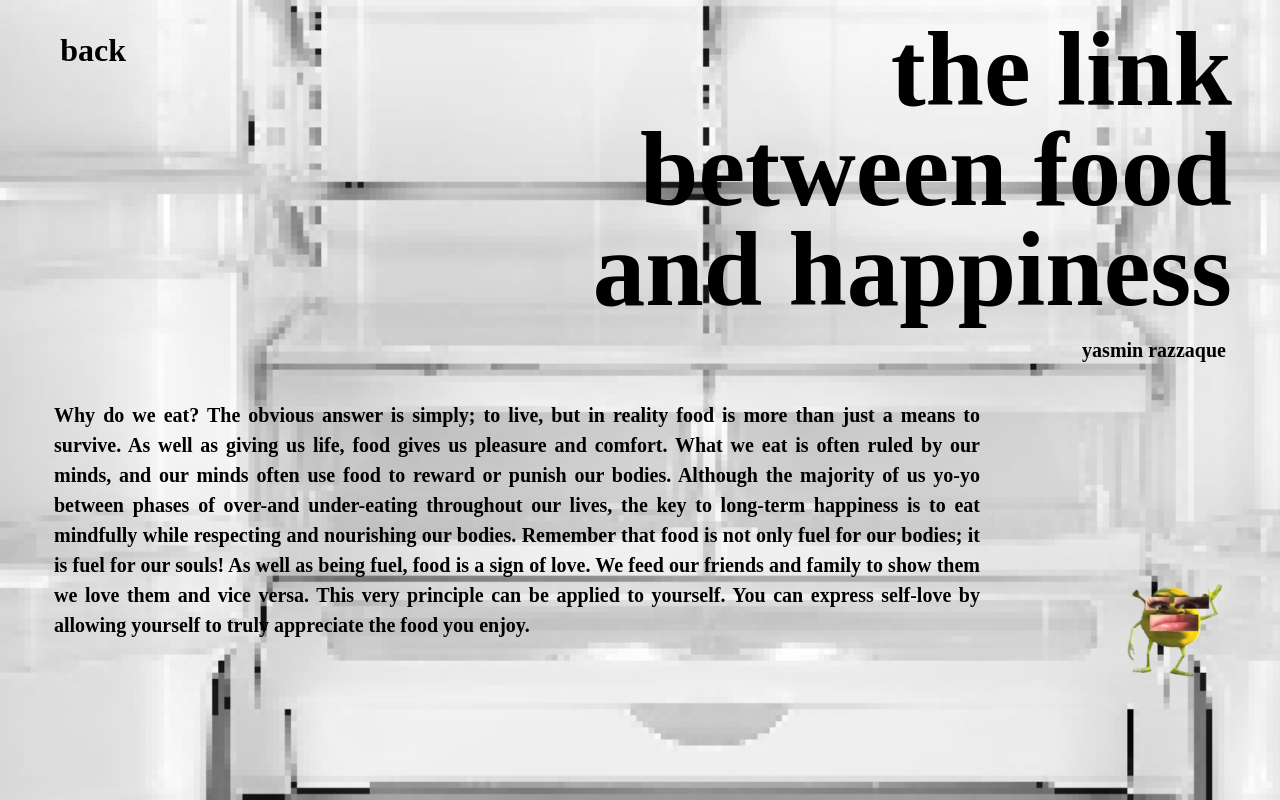
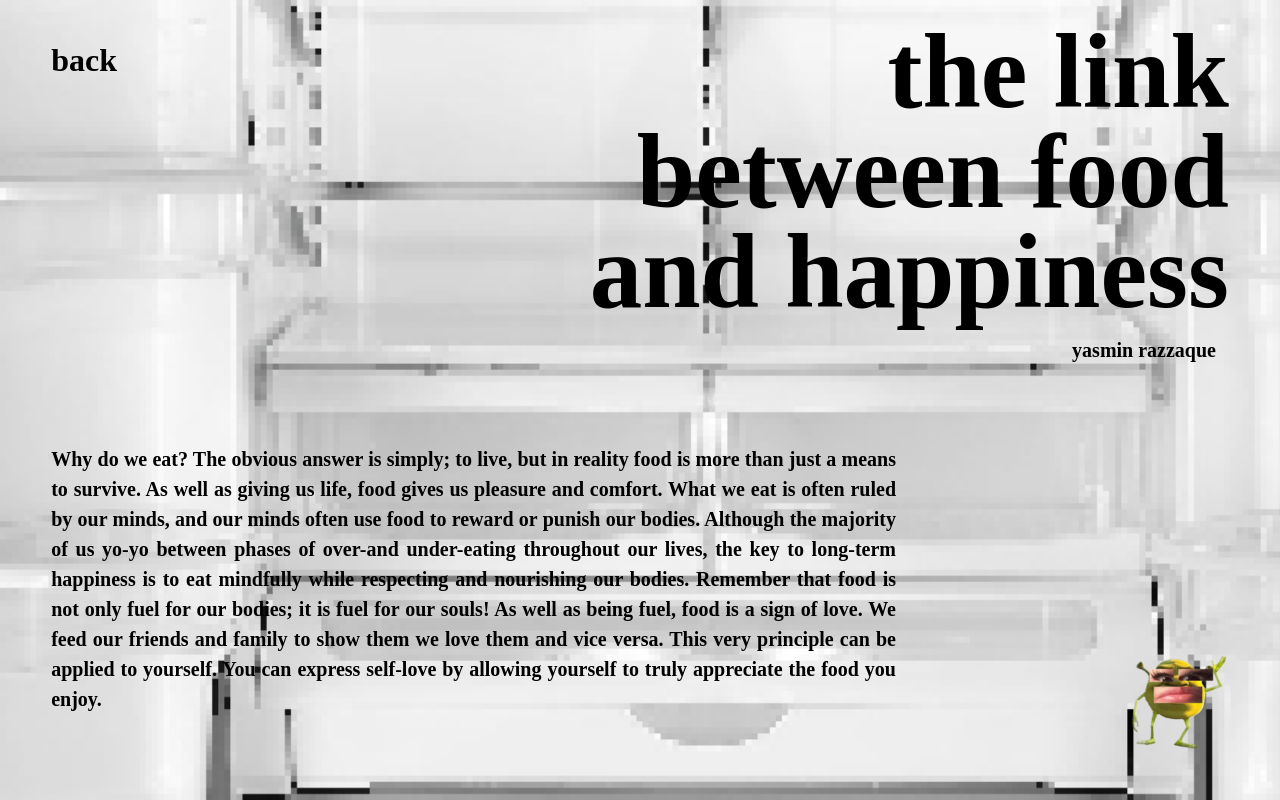
Before and after one commit to hackerwomans/minecraftfridge, a plain HTML site: page article.html in a window 1280 px wide. Drawn offline with Linux system fonts and the light colour scheme.

Commit message:
minecraftfridge fixed

```diff
--- a/article.html
+++ b/article.html
@@ -31,16 +31,17 @@ body {
 
     <!--  rick link shrekeanna -->
     <a href="https://www.youtube.com/watch?v=oHg5SJYRHA0">
+
     <style>
 
 
     /* shrekeanna */
         .shrekeanna {
           position: fixed;
-          top: 580px;
-          left: 1125px;
-          width: 400px;
-          height: 200px;
+          bottom: 6%;
+          right: 4%;
+          width: 100px;
+          height: 100px;
 
     /* Implementing shrekeanna change on hover */
           background: url("shrekeanna.png") no-repeat;
@@ -53,11 +54,11 @@ body {
         }
 
         </style>
-        </head>
         <body>
             <div class="shrekeanna"></div>
         </body>
         </html>
+
 
 <!-- / External CSS / -->
     <link rel="stylesheet" type="text/css" href="style.css">
--- a/style.css
+++ b/style.css
@@ -31,9 +31,9 @@ p {
   font-size: 20px;
   line-height: 1.50;
   position: fixed;
-  top: 380px;
-  right: 300px;
-  left: 54px;
+  top: 53%;
+  left: 4%;
+  right: 30%;
   text-align: justify;
   color: black;
 }
@@ -46,8 +46,8 @@ p {
 /* h1 text settings */
 h1 {
 position: fixed;
-top: -50px;
-right: 48px;
+top: -6%;
+right: 4%;
 font-size: 105px;
 color: black;
 line-height: 95%;
@@ -60,7 +60,7 @@ text-decoration: none;
 h2 {
 position: fixed;
 top: 320px;
-right: 54px;
+right: 5%;
 font-size: 20px;
 color: black;
 text-align: right;
@@ -70,8 +70,8 @@ text-decoration: none;
 /* fridge text settings */
 #left a {
   position: fixed;
-  top: -12px;
-  right: 888px;
+  top: -1%;
+  left: 3%;
   font-size: 125px;
   color: black;
   text-decoration: none;
@@ -121,7 +121,7 @@ text-decoration: none;
 #bot a {
   position: fixed;
   top: 135px;
-  right: 1154px;
+  left: 3%;
   font-size: 32px;
   color: black;
   text-decoration: none;
@@ -140,8 +140,8 @@ text-decoration: none;
 /* black text settings */
 #back a {
   position: fixed;
-  top: 30px;
-  right: 1154px;
+  top: 5%;
+  left: 4%;
   font-size: 32px;
   color: black;
   text-decoration: none;
@@ -150,8 +150,8 @@ text-decoration: none;
 /* change hover colour */
 #back a:hover {
   position: fixed;
-  top: 30px;
-  right: 1154px;
+  top: 5%;
+  left: 4%;
   font-size: 32px;
   color: #0000ff;
   text-decoration: none;
```
Also changed, not shown: about.html (+10 -7 lines), fridge.html (+11 -11 lines), index.html (+6 -4 lines).
